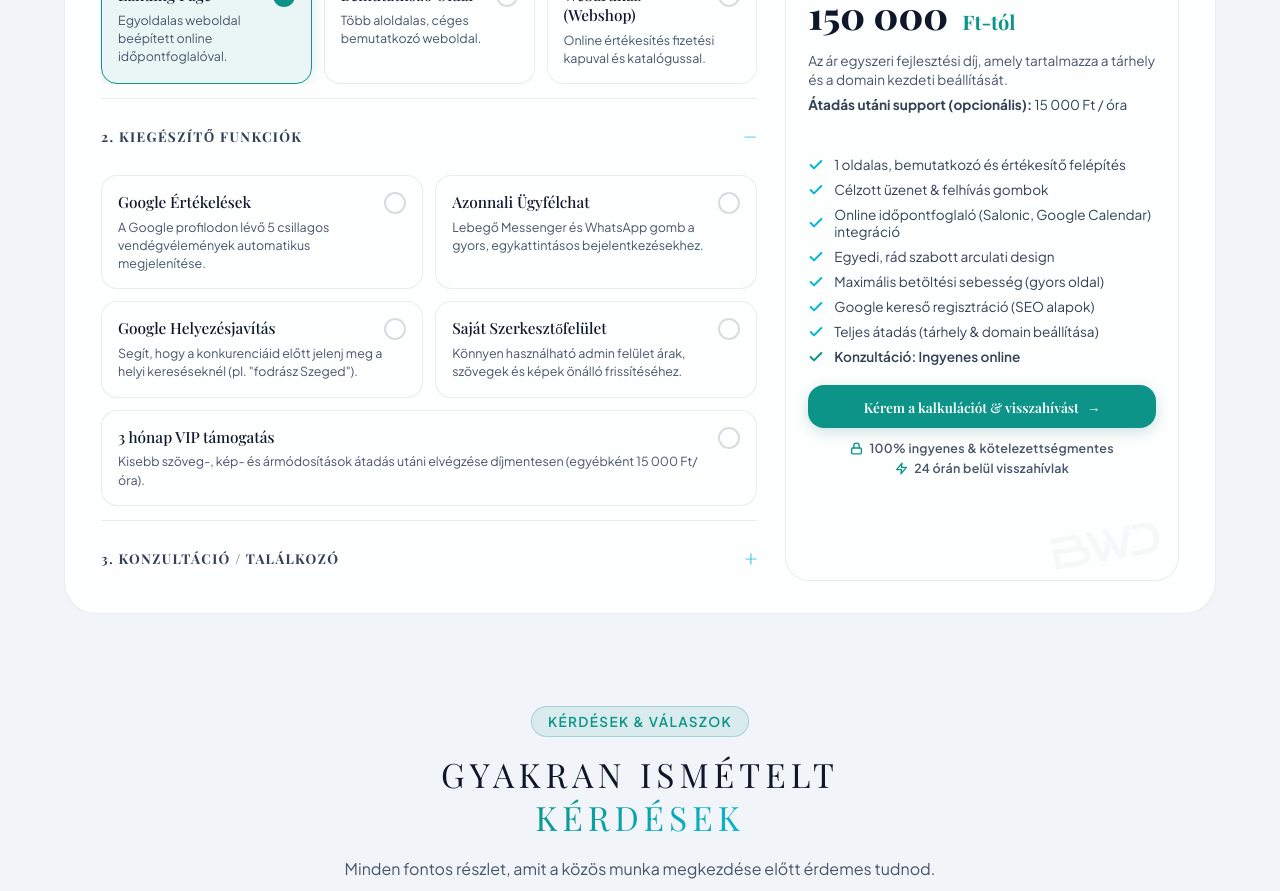
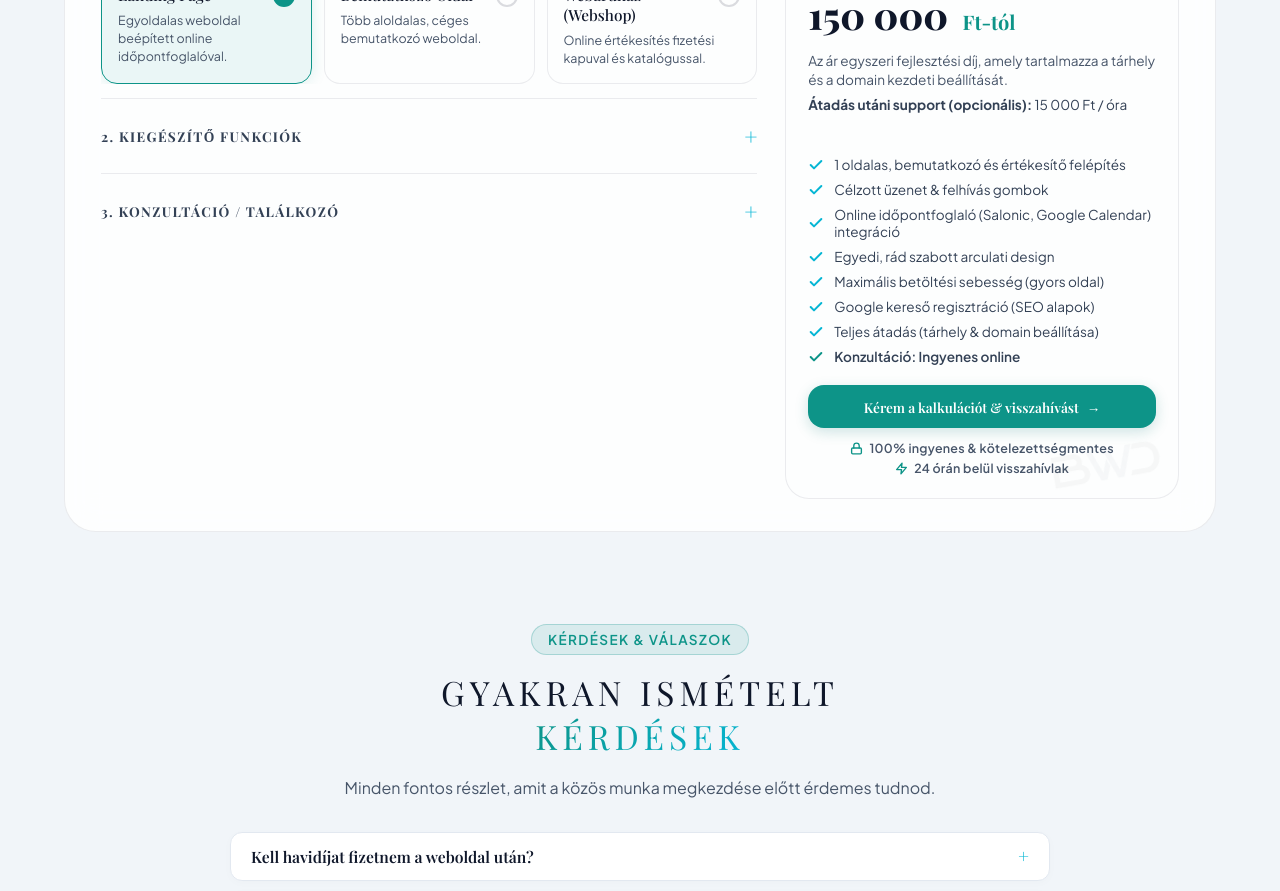
Before and after one commit to denyuel/borbaswebdesign, a React (Vite) app: page / in a window 1280 px wide. Shown: the part 4280-5171 px from the top of the page. Built offline with nearby package versions, Linux system fonts and the light colour scheme; a web font is replaced by a local one.

Commit message:
Keep calculator features group collapsed by default and remove full-width VIP card stretch

```diff
--- a/src/components/Calculator.jsx
+++ b/src/components/Calculator.jsx
@@ -57,11 +57,11 @@ export default function Calculator({ onCtaClick }) {
     const [selectedFeatures, setSelectedFeatures] = useState([]);
     const [selectedMeeting, setSelectedMeeting] = useState('online');
 
-    const [openGroups, setOpenGroups] = useState(() => ({
+    const [openGroups, setOpenGroups] = useState({
         type: true,
-        features: typeof window !== 'undefined' ? window.innerWidth > 768 : true,
+        features: false,
         meeting: false
-    }));
+    });
 
     const [displayPrice, setDisplayPrice] = useState(150000);
     const [isStickyVisible, setIsStickyVisible] = useState(false);
--- a/src/index.css
+++ b/src/index.css
@@ -1464,10 +1464,6 @@ button {
     display: grid;
     grid-template-columns: repeat(2, 1fr);
     gap: 12px;
-}
-
-.calc-features-grid .calc-card:last-child {
-    grid-column: 1 / -1;
 }
 
 /* Pricing display */
```
